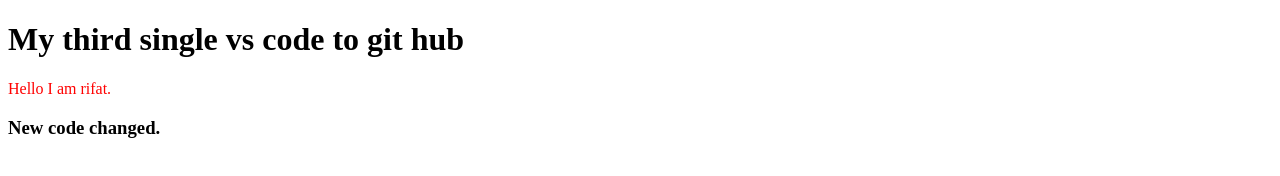
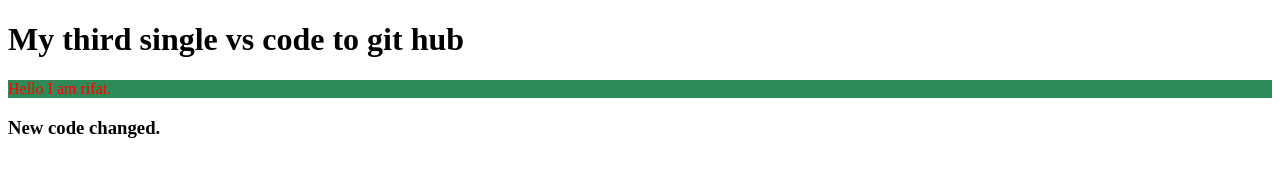
Before and after one commit to RifatNime/my-third-repo, a plain HTML site: page index.html in a window 1280 px wide. Drawn offline with Linux system fonts and the light colour scheme.

Commit message:
color changed

```diff
--- a/style.css
+++ b/style.css
@@ -1,3 +1,4 @@
 p{
     color: red;
+    background-color: seagreen;
 }
```
